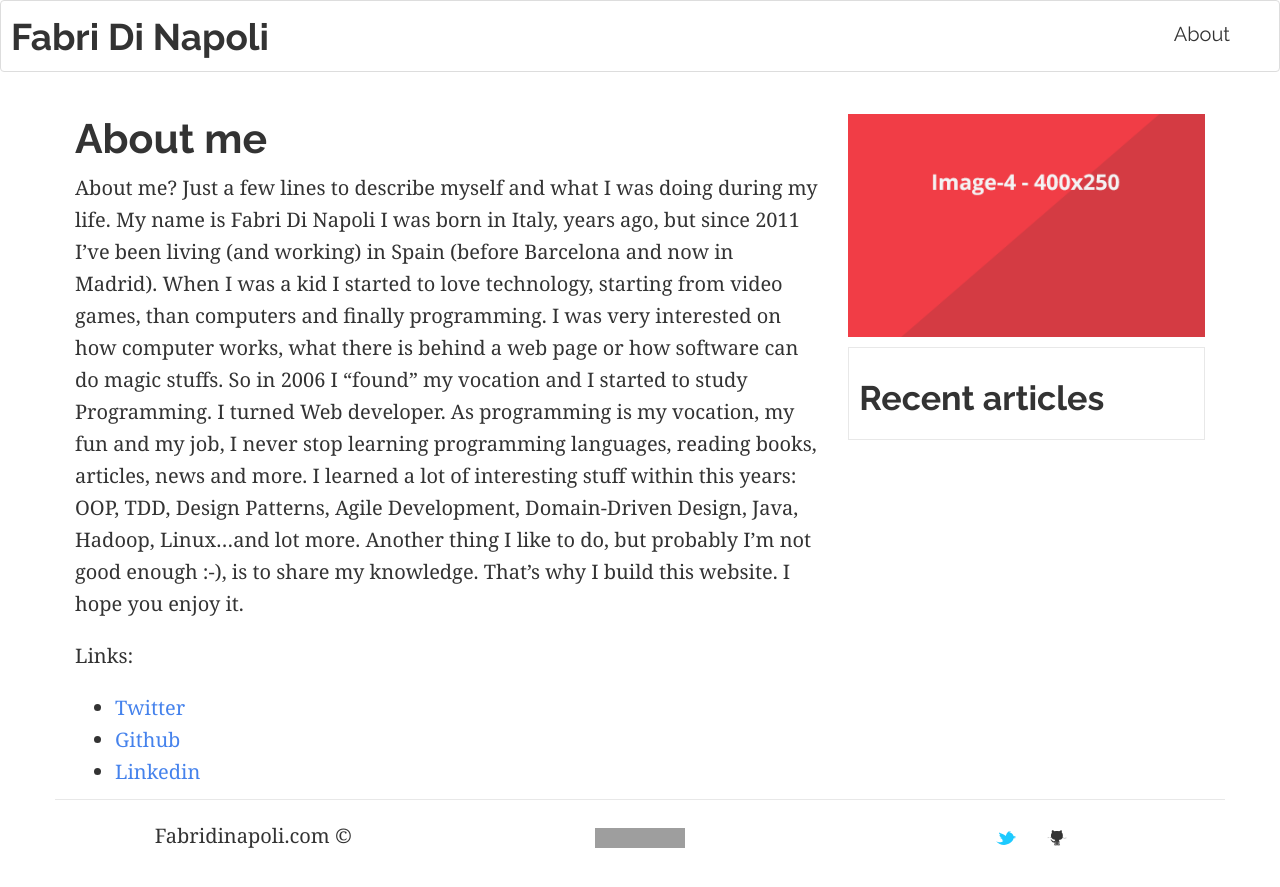
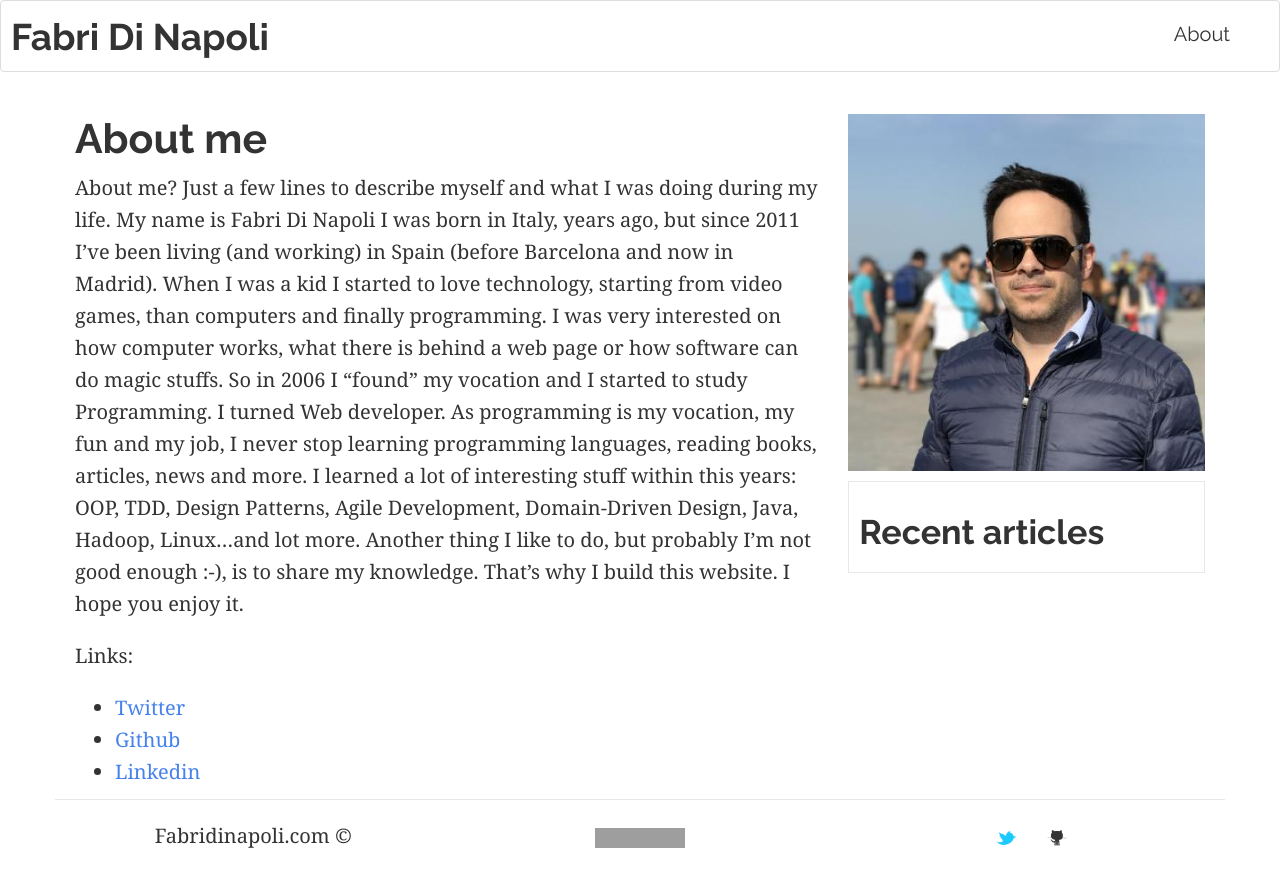
Before and after one commit to Hyunk3l/hyunk3l.github.io, a Jekyll site: the page built from about-me.markdown, in a window 1280 px wide. Shown: the top 887 px of the page. Built offline with Jekyll 4.4.1, drawn with Linux system fonts in a browser that asks for light colours; grey boxes are pictures that could not be loaded.

Commit message:
Add image

```diff
--- a/about-me.markdown
+++ b/about-me.markdown
@@ -2,7 +2,7 @@
 layout: page
 title:  "About me"
 permalink: /about-me/
-img: image-4.png
+img: fabri.jpeg
 ---
 
 About me? Just a few lines to describe myself and what I was doing during my life.
```
Also changed, not shown: images/fabri.jpeg (added).
